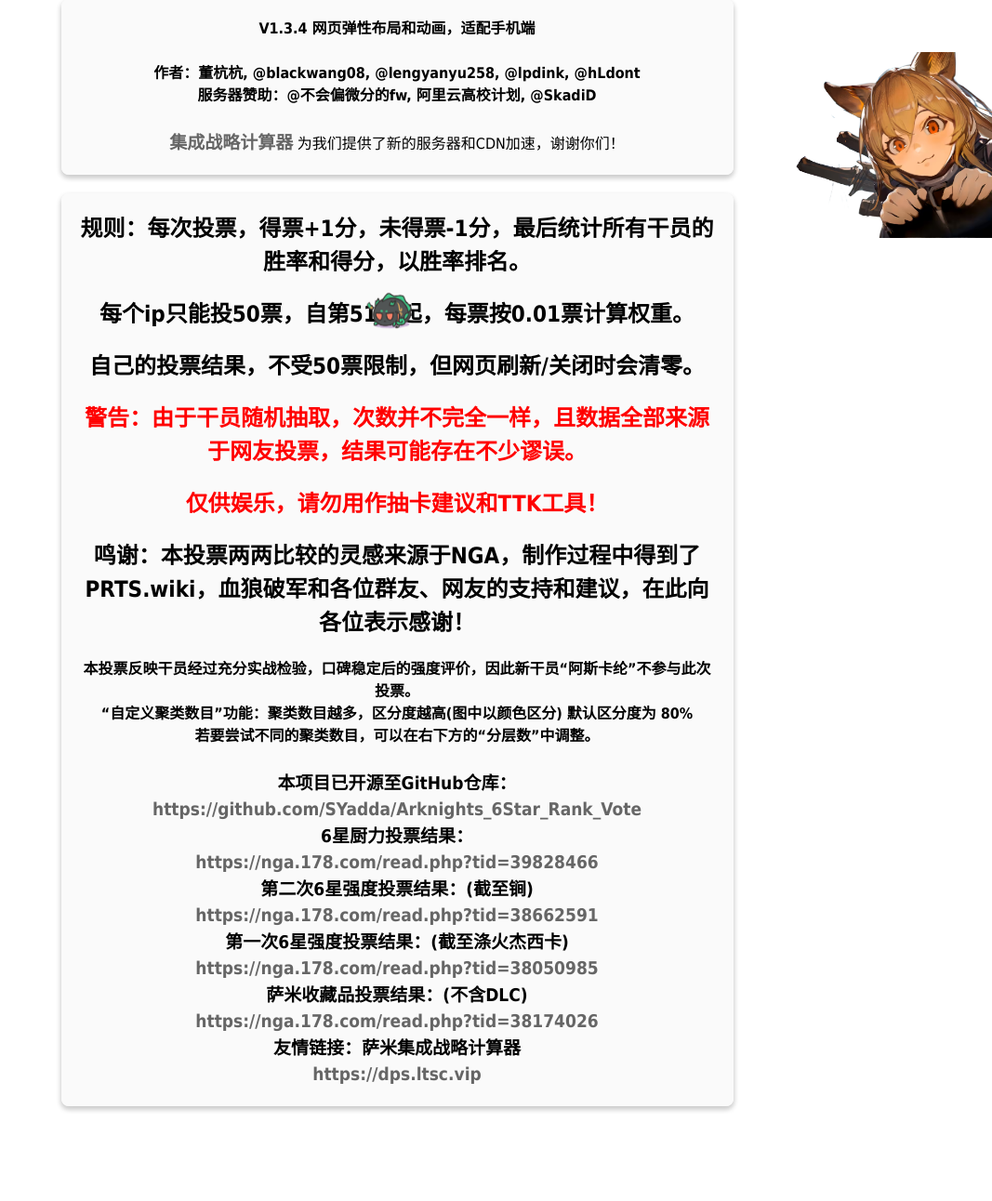
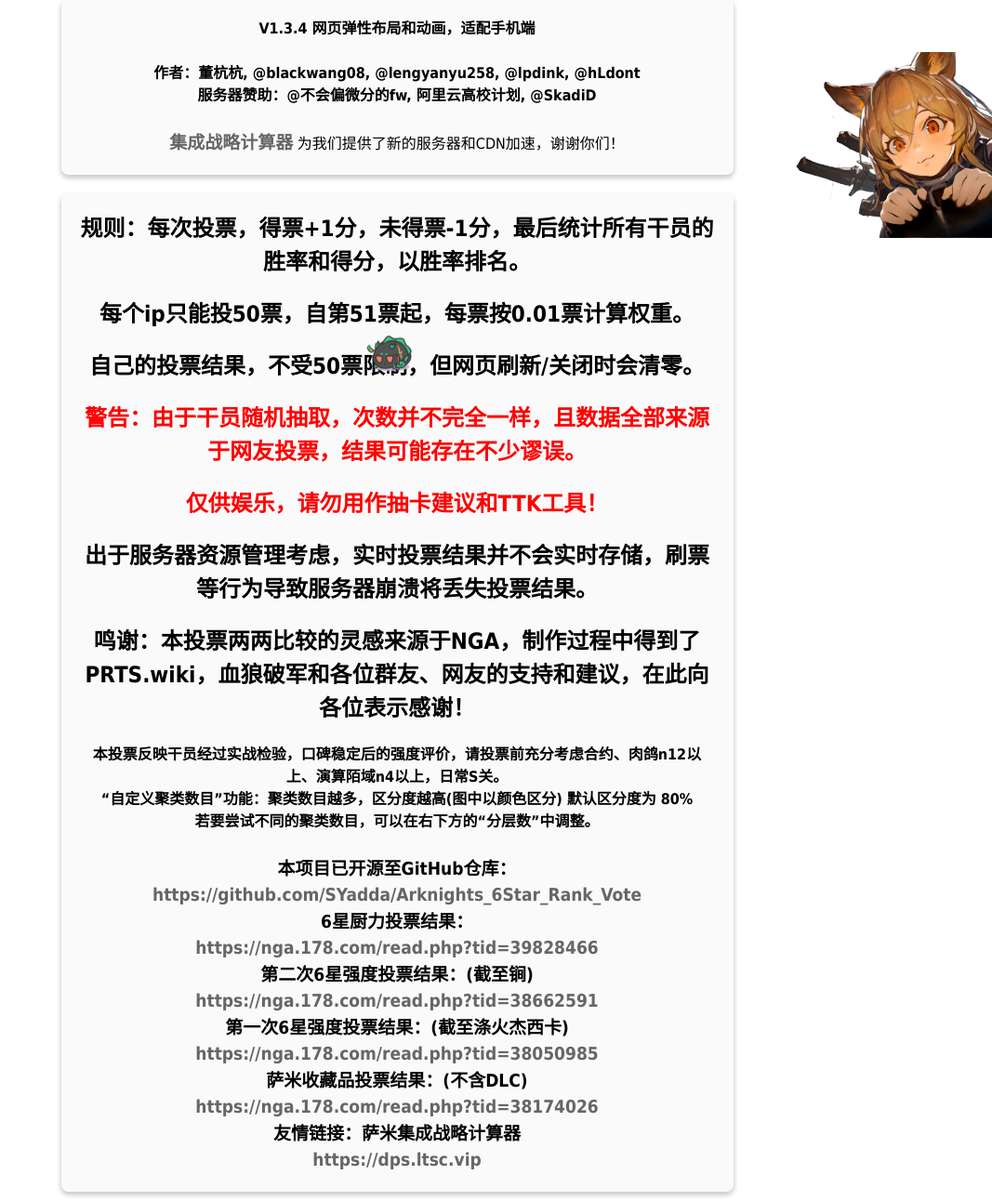
Before and after one commit to SYadda/Arknights_6Star_Rank_Vote, a Flask app: page /origin in a window 1280 px wide. Shown: the part 544-1836 px from the top of the page at 93% size, without its empty margins (213-1280 px from the left). Before the commit the page ends 1740 px from the top, so only its background shows below. Run offline with Flask 3, Linux system fonts and the light colour scheme; some libraries are stand-ins or nearby versions.

Commit message:
feat: 更新README和页面提示信息，删掉/改掉过时内容

```diff
--- a/templates/page.html
+++ b/templates/page.html
@@ -94,8 +94,9 @@
                 <h2 class="move-up-animation" style="animation-delay: 0.4s;">自己的投票结果，不受50票限制，但网页刷新/关闭时会清零。</h2>
                 <h2 class="move-up-animation red_text" style="animation-delay: 0.6s;">警告：由于干员随机抽取，次数并不完全一样，且数据全部来源于网友投票，结果可能存在不少谬误。</h2>
                 <h2 class="move-up-animation red_text" style="animation-delay: 0.8s;">仅供娱乐，请勿用作抽卡建议和TTK工具！</h2>
+                <h2 class="move-up-animation" style="animation-delay: 0.8s;">出于服务器资源管理考虑，实时投票结果并不会实时存储，刷票等行为导致服务器崩溃将丢失投票结果。</h2>
                 <h2 class="move-up-animation" style="animation-delay: 1s;">鸣谢：本投票两两比较的灵感来源于NGA，制作过程中得到了PRTS.wiki，血狼破军和各位群友、网友的支持和建议，在此向各位表示感谢！</h2>
-                <h4 class="move-up-animation" style="animation-delay: 1.2s;">本投票反映干员经过充分实战检验，口碑稳定后的强度评价，因此新干员“阿斯卡纶”不参与此次投票。</h4>
+                <h4 class="move-up-animation" style="animation-delay: 1.2s;">本投票反映干员经过实战检验，口碑稳定后的强度评价，请投票前充分考虑合约、肉鸽n12以上、演算陌域n4以上，日常S关。</h4>
                 <h4 class="move-up-animation" style="animation-delay: 1.4s;">“自定义聚类数目”功能：聚类数目越多，区分度越高(图中以颜色区分) 默认区分度为 80%</h3>
                     <h4 class="move-up-animation" style="animation-delay: 1.6s;">若要尝试不同的聚类数目，可以在右下方的“分层数”中调整。</h4>
                         <br>
```
Also changed, not shown: README.md.
